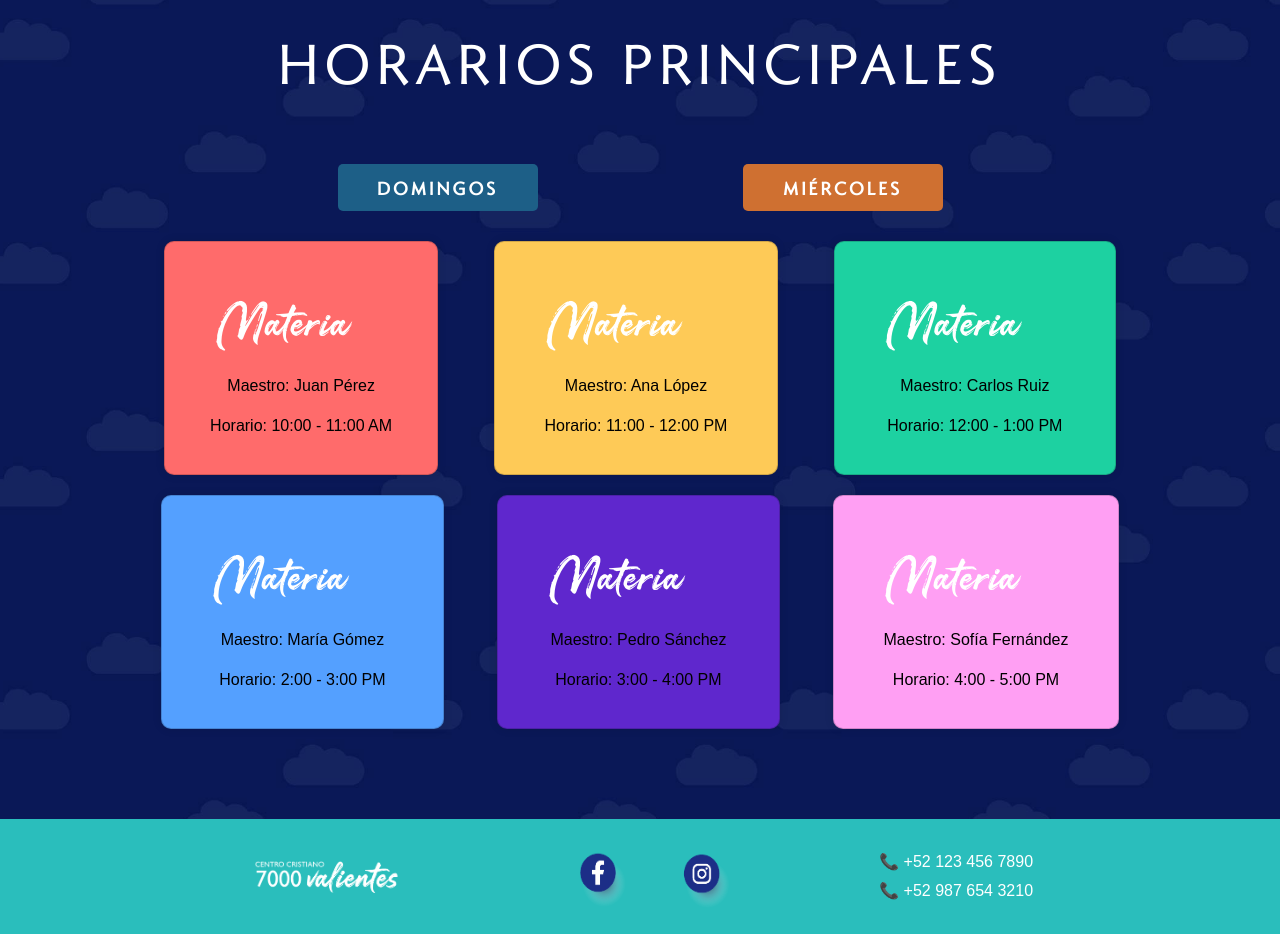
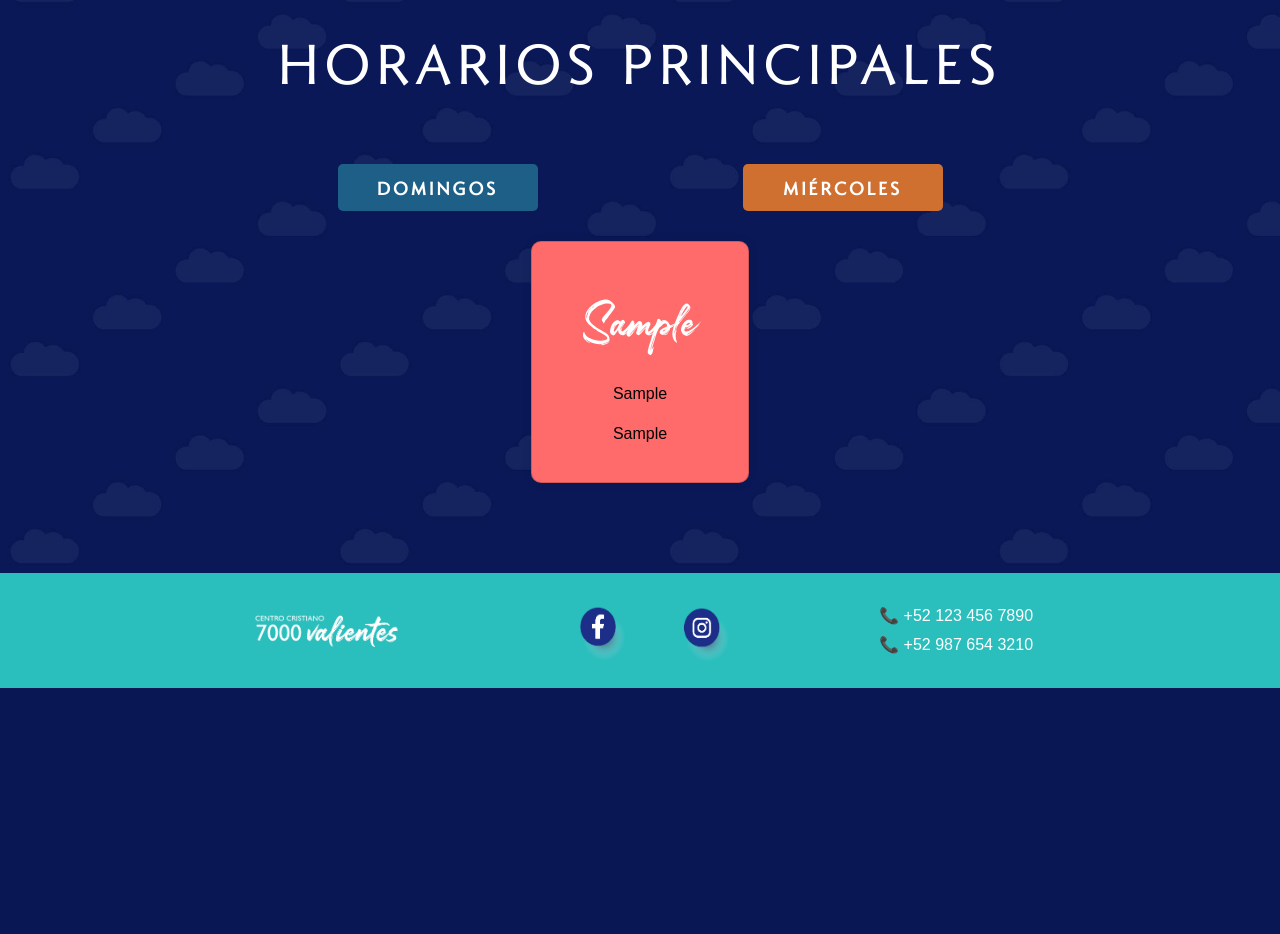
Before and after one commit to Okoruwu/7000VALIENTES, a PHP site: page /vista/modulos.php in a window 1280 px wide. Shown: the part 596-1530 px from the top of the page. After the commit the page ends 1284 px from the top, so only its background shows below. Run offline with PHP 8.4, Linux system fonts and the light colour scheme; tables that the repository leaves empty or names only in its code hold one stand-in row (values such as "Sample post"); some libraries are stand-ins or nearby versions.

Commit message:
card modulos bd %50

```diff
--- a/css/modulos.css
+++ b/css/modulos.css
@@ -92,7 +92,7 @@ h1 {
     margin-bottom: 5vh;
   }
 
-h3 {
+.materia {
     line-height: 1.5;
     font-family: 'Darkline';
     font-size: 3.5em;
--- a/js/modulos.js
+++ b/js/modulos.js
@@ -1,36 +1,25 @@
-const materias = {
-    domingos: [
-        { nombre: "Materia 1", profesor: "Juan Pérez", horario: "10:00 - 11:00 AM" },
-        { nombre: "Materia 2", profesor: "Ana López", horario: "11:00 - 12:00 PM" },
-        { nombre: "Materia 3", profesor: "Carlos Ruiz", horario: "12:00 - 1:00 PM" },
-        { nombre: "Materia 4", profesor: "María Gómez", horario: "2:00 - 3:00 PM" },
-        { nombre: "Materia 5", profesor: "Pedro Sánchez", horario: "3:00 - 4:00 PM" },
-        { nombre: "Materia 6", profesor: "Sofía Fernández", horario: "4:00 - 5:00 PM" }
-    ],
-    miercoles: [
-        { nombre: "Materia A", profesor: "Luis Torres", horario: "8:00 - 9:00 AM" },
-        { nombre: "Materia B", profesor: "Carla Díaz", horario: "9:00 - 10:00 AM" },
-        { nombre: "Materia C", profesor: "Miguel Gómez", horario: "10:00 - 11:00 AM" },
-        { nombre: "Materia D", profesor: "Elena Ramos", horario: "11:00 - 12:00 PM" },
-        { nombre: "Materia E", profesor: "Daniel Herrera", horario: "12:00 - 1:00 PM" },
-        { nombre: "Materia F", profesor: "Patricia Núñez", horario: "1:00 - 2:00 PM" }
-    ]
-};
-
 const btnDom = document.getElementById("btn-dom");
 const btnMir = document.getElementById("btn-mir");
 const cards = document.querySelectorAll(".card");
+let materias = {};
+
 
 function actualizarMaterias(dia) {
-    const datos = materias[dia];
+    const datos = materias[dia] || [];
 
     cards.forEach((card, index) => {
         card.classList.add("flip");
 
         setTimeout(() => {
-            card.querySelector("h3").textContent = datos[index].nombre;
-            card.querySelector(".profesor").textContent = `Maestro: ${datos[index].profesor}`;
-            card.querySelector(".horario").textContent = `Horario: ${datos[index].horario}`;
+            const item = datos[index] || {
+                materia: "Sin información",
+                maestro: "Sin información",
+                hora: ""
+            };
+
+            card.querySelector(".materia").textContent = item.materia;
+            card.querySelector(".profesor").textContent = `Maestro: ${item.maestro}`;
+            card.querySelector(".horario").textContent = `Horario: ${item.hora}`;
             card.classList.remove("flip");
         }, 300);
     });
@@ -42,4 +31,5 @@ function actualizarMaterias(dia) {
 btnDom.addEventListener("click", () => actualizarMaterias("domingos"));
 btnMir.addEventListener("click", () => actualizarMaterias("miercoles"));
 
-actualizarMaterias("domingos");
+// Iniciar carga
+document.addEventListener("DOMContentLoaded", cargarDatos);
--- a/vista/modulos.php
+++ b/vista/modulos.php
@@ -1,3 +1,14 @@
+<?php
+require_once '../bd/Database.php';
+
+$query = "SELECT materia, maestro, hora FROM horarios";
+
+$conn = Database::getConnection();
+$stmt = $conn->prepare($query);
+$stmt->execute();
+$result = $stmt->get_result();
+?>
+
 <!DOCTYPE html>
 <html lang="es">
 
@@ -53,40 +64,26 @@
         <button class="btn-horario" id="btn-mir">MIÉRCOLES</button>
         </div>
 
+        <?php
+  if ($result->num_rows > 0) {
+      while ($data = $result->fetch_assoc()) {
+          ?>
+
         <div class="container">
-            <div class="card">
-            <h3></h3>
-        <p class="profesor"></p>
-        <p class="horario"></p>
-
-            </div>
-            <div class="card">
-            <h3></h3>
-        <p class="profesor"></p>
-        <p class="horario"></p>
-            </div>
-            <div class="card">
-            <h3></h3>
-        <p class="profesor"></p>
-        <p class="horario"></p>
-            </div>
-            <div class="card">
-            <h3></h3>
-        <p class="profesor"></p>
-        <p class="horario"></p>
-            </div>
-            <div class="card">
-            <h3></h3>
-        <p class="profesor"></p>
-        <p class="horario"></p>
-            </div>
-            <div class="card">
-            <h3></h3>
-        <p class="profesor"></p>
-        <p class="horario"></p>
+            <div class="card" id="dia">
+                <p class="materia"><?php echo htmlspecialchars($data['materia'] ?? 'no disponible'); ?></p>
+                <p class="profesor"><?php echo htmlspecialchars($data['maestro'] ?? 'no disponible'); ?></p>
+                <p class="horario"><?php echo htmlspecialchars($data['hora'] ?? 'no disponible'); ?></p>
             </div>
         </div>
     </div>
+    </div>
+    <?php
+      }
+  } else {
+      echo "<p>No hay registros disponibles.</p>";
+  }
+  ?>
 
     <script src="../js/modulos.js"></script>
     <script src="../js/load.js"></script>
```
